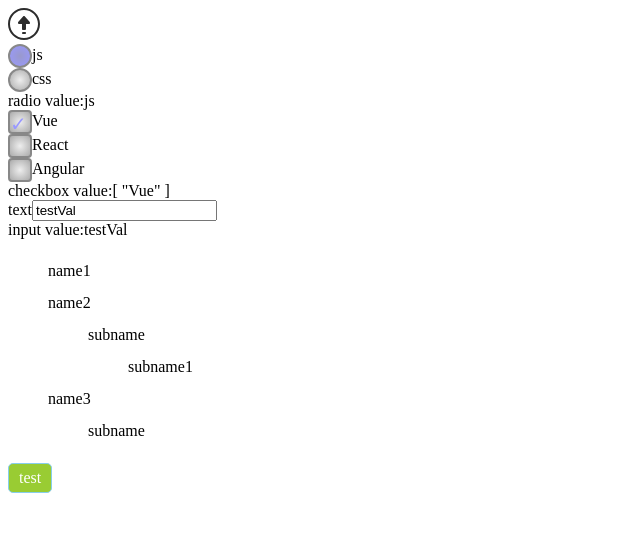
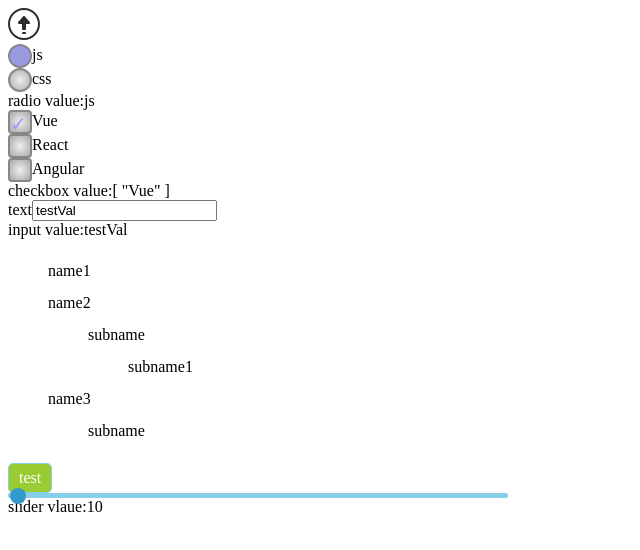
Before and after one commit to cheng87126/v-com, a Vue app: page / in a window 1280 px wide. Shown: the top 550 px of the page, without its empty margins (0-640 px from the left). Built offline with nearby package versions, Linux system fonts and the light colour scheme.

Commit message:
add slider.vue

```diff
--- a/src/app.vue
+++ b/src/app.vue
@@ -23,6 +23,8 @@
                 <v-button size="s" type="error" v-on:click="testModal1($event)">取消</v-button>
             </div>
         </v-modal>
+        <v-slider v-model="testSlider"></v-slider>
+        <div>slider vlaue:{{testSlider}}</div>
     </div>
 </template>
 <script>
@@ -33,6 +35,7 @@ import Input from './input.vue'
 import Tree from './tree.vue'
 import Button from './button.vue'
 import Modal from './modal.vue'
+import Slider from './slider.vue'
 export default {
     name:'app',
     data(){
@@ -59,7 +62,8 @@ export default {
                     children:[]
                 }]
             }],
-            showModal:false
+            showModal:false,
+            testSlider:10
         }
     },
     components:{
@@ -69,7 +73,8 @@ export default {
         'v-input':Input,
         'v-tree':Tree,
         'v-button':Button,
-        'v-modal':Modal
+        'v-modal':Modal,
+        'v-slider':Slider
     },
     methods:{
         validInput(val){
--- /dev/null
+++ b/src/slider.vue
@@ -0,0 +1,68 @@
+<style>
+.slider{
+    position: relative;
+    width: 500px;
+    height: 5px;
+    background-color: skyblue;
+    border-radius: 2px;
+}
+.slider-in{
+    position: absolute;
+    width: 16px;
+    height: 16px;
+    top: 50%;
+    border-radius: 50%;
+    transform: translateY(-50%);
+    background-color: #3399CC;
+    cursor: pointer;
+}
+</style>
+<template>
+    <div class="slider">
+        <div class="slider-in"
+            v-on:mousedown="dragStart($event)"
+            v-bind:style="{ left: left-8 + 'px' }"></div>
+    </div>
+</template>
+<script>
+export default {
+    name:'slider',
+    data(){
+        return {
+            dragAble:false,
+            left:this.value
+        }
+    },
+    props:{
+        value:{
+            default:0
+        }
+    },
+    methods:{
+        dragStart(e){
+            this.dragAble = true
+            this.x = e.clientX
+        },
+        drag(e){
+            if(!this.dragAble) return
+            let disX = e.clientX - this.x
+            let left = this.left + disX
+            this.left = left > 500 ? 500 : left < 0 ? 0 : left
+            this.x = e.clientX
+
+            this.$emit('input',this.left)
+        },
+        dragEnd(){
+            this.dragAble = false
+        }
+    },
+    mounted(){
+        document.addEventListener('mousemove',this.drag,false)
+        document.addEventListener('mouseup',this.dragEnd,false)
+    },
+    beforeDestroy(){
+        document.removeEventListener('mousemove',this.drag)
+        document.removeEventListener('mouseup',this.dragEnd)
+    }
+}
+</script>
```
